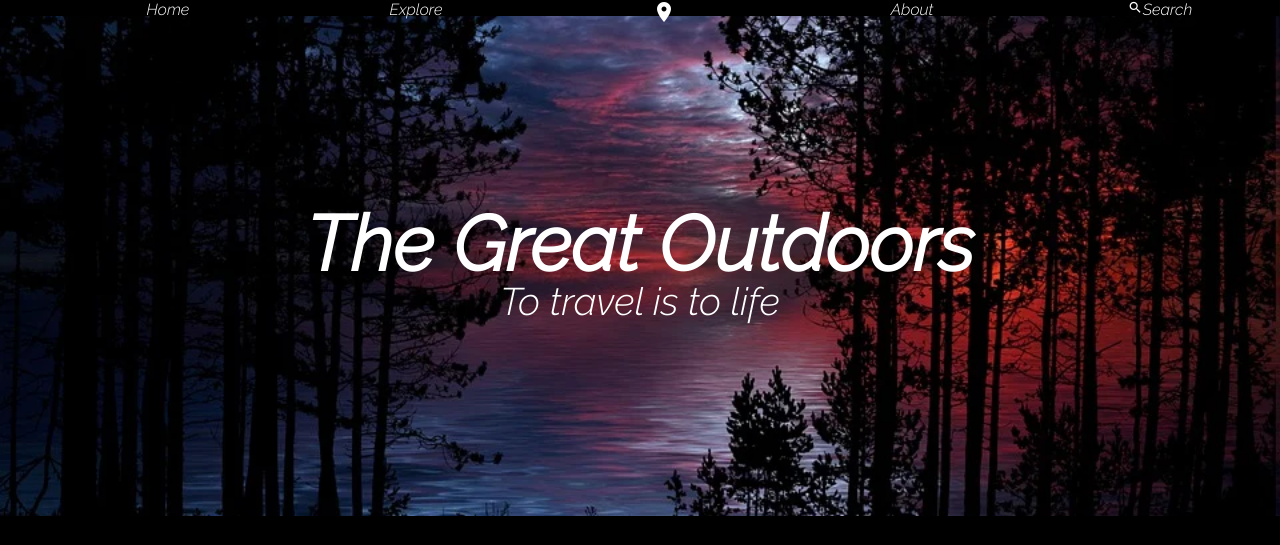
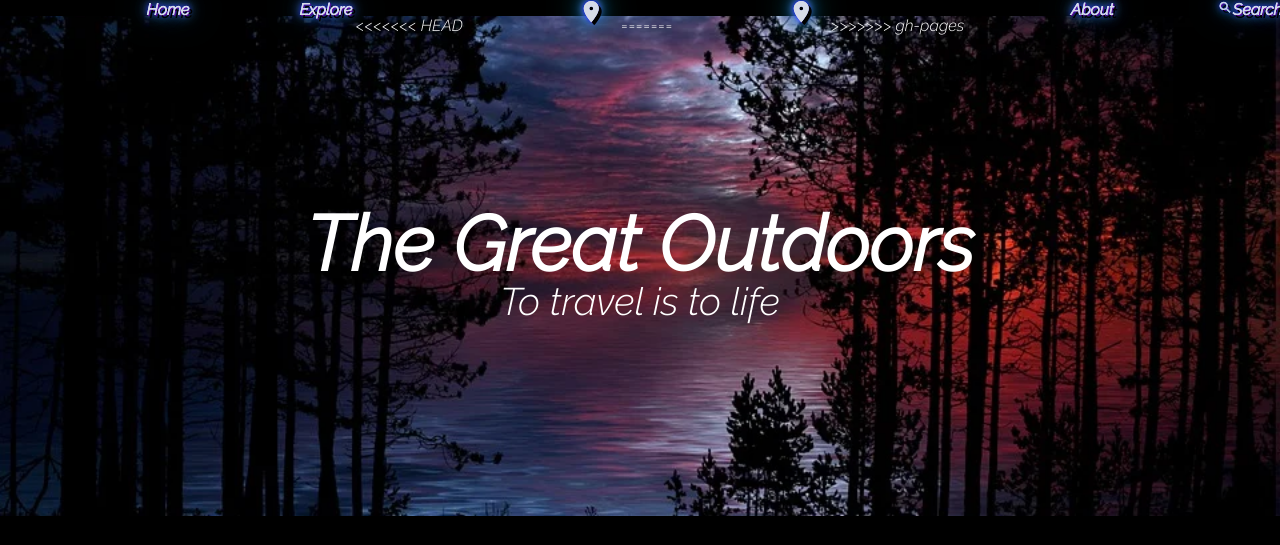
Before and after one commit to LindaAmayaC/Pagina_html_css, a plain HTML site: page index.html in a window 1280 px wide. Shown: the top 545 px of the page. Drawn offline with Linux system fonts and the light colour scheme.

Commit message:
cambio estilo de menu

```diff
--- a/index.html
+++ b/index.html
@@ -14,7 +14,11 @@
 			<ul>
 				<li><a href="home.html">Home</a></li>
 				<li><a href="explore.html">Explore</a></li>
+<<<<<<< HEAD
 				<li><i class="material-icons" id="iconnav">location_on</i></li>
+=======
+				<li><i class="material-icons"id="iconnav">location_on</i></li>
+>>>>>>> gh-pages
 				<li><a href="about.html">About</a></li>
 				<li><a href="search"><span id="lupa" class="material-icons">search</span>Search</a></li>
 			</ul>
--- a/styles.css
+++ b/styles.css
@@ -17,6 +17,7 @@ body,html{
   height: 500px;
   position: relative;
   top:0;
+<<<<<<< HEAD
 }
 #iconnav{
   position: fixed;
@@ -27,14 +28,30 @@ body,html{
 }
 #menu li a{
   color: white;
+=======
+}
+
+#menu li a,#iconnav{
+  color:#d5dbe7;
+>>>>>>> gh-pages
   list-style-type: none;
+  position: fixed;
+  top:10px;
+  display: flex;
+  justify-content: center;
+  width: 20%;
+  text-shadow:0 0 #e5eaf0,0px 0px blue,3px 3px black,1px 1px #66069e,0 0 5px blue, 0 0 10px #99d6ff,0 0 15px #0048e0,0 0 25px #028291 ,0 0 35px #02a0ab;
+  font-weight: bold;
   text-decoration: none;
+<<<<<<< HEAD
   position: fixed;
   top:0;
   display: flex;
   justify-content: center;
   width: 20%;
 
+=======
+>>>>>>> gh-pages
 }
 #menu ul{
   display: flex;
```
Also changed, not shown: 1 other file.
